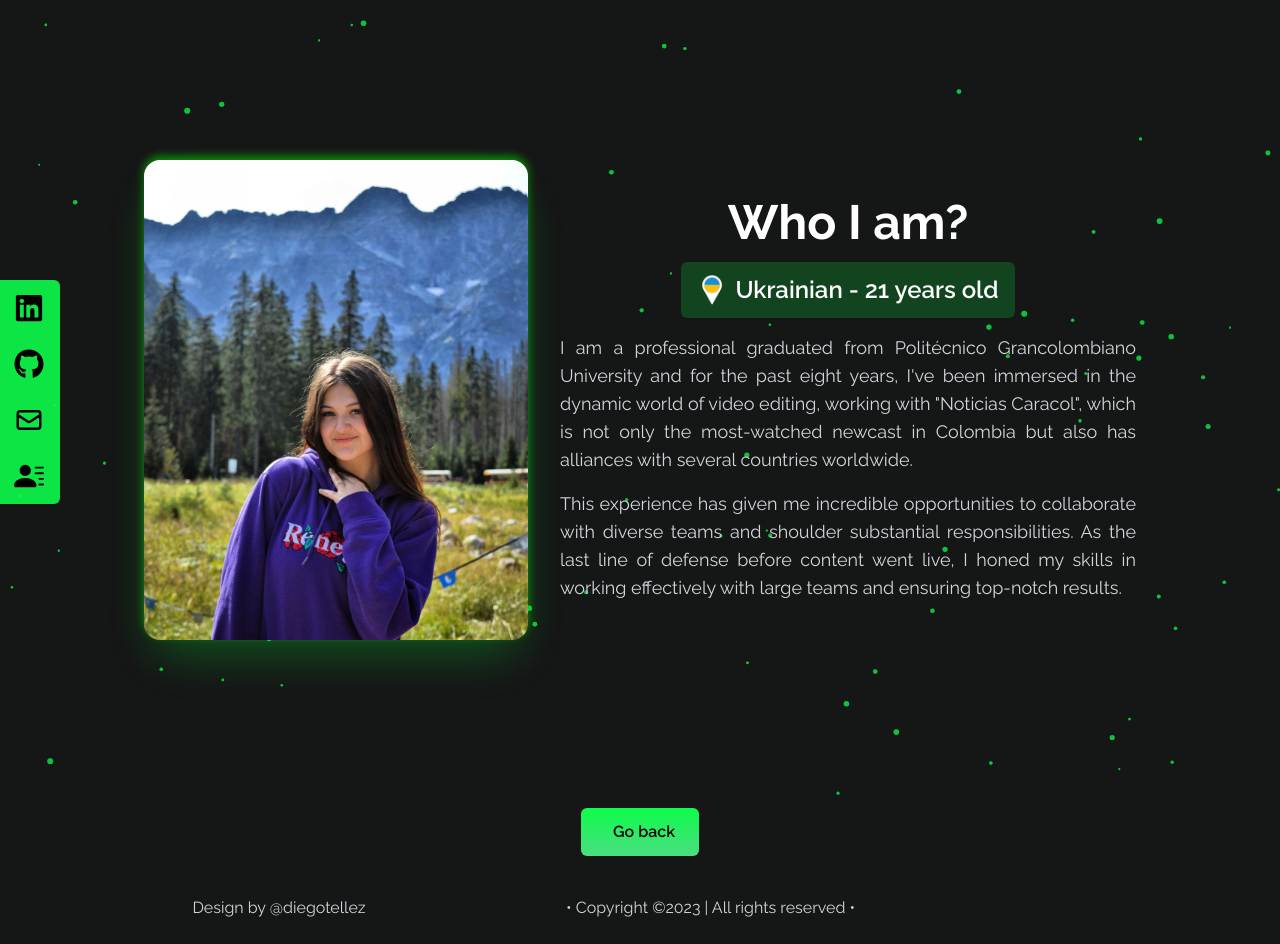
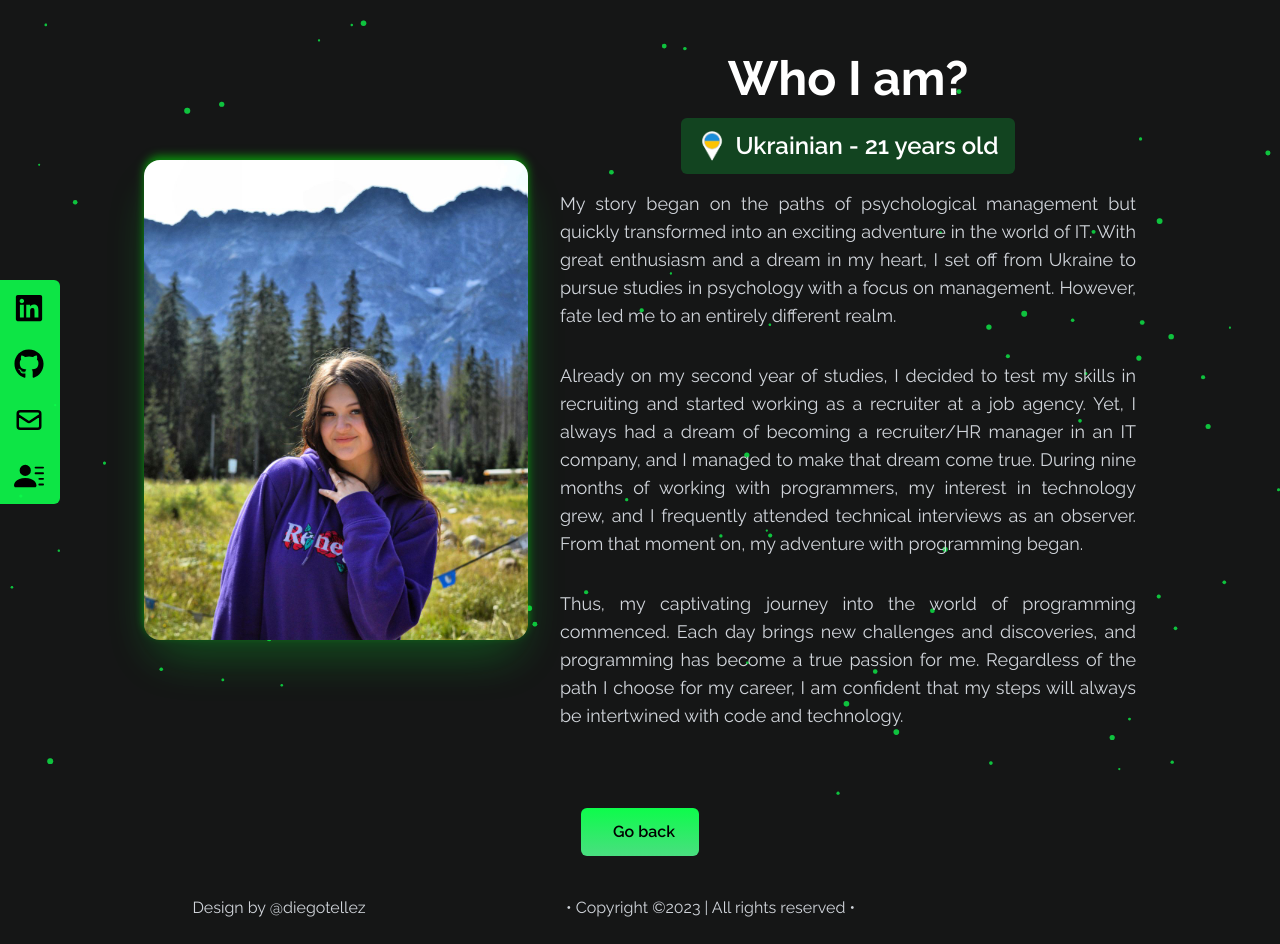
Before and after one commit to ltsvn/portfolio-React, a React (Vite) app: page /portfolio-React/about-me in a window 1280 px wide. Built offline with nearby package versions, Linux system fonts and the light colour scheme.

Commit message:
change description

```diff
--- a/src/components/pages/aboutpage-comps/AboutSectionAbout.jsx
+++ b/src/components/pages/aboutpage-comps/AboutSectionAbout.jsx
@@ -20,9 +20,11 @@ const AboutSectionAbout = () => {
                         <h2 className='text-lg sm:text-xl md:text-2xl md:py-1 font-semibold text-white'>Ukrainian - 21 years old</h2>
                     </div>
 
-                    <p className='text-md md:text-lg text-gray-300 py-4 max-x-md text-justify'>I am a professional graduated from Politécnico Grancolombiano University and for the past eight years, I've been immersed in the dynamic world of video editing, working with "Noticias Caracol", which is not only the most-watched newcast in Colombia but also has alliances with several countries worldwide.</p>
+                    <p className='text-md md:text-lg text-gray-300 py-4 max-x-md text-justify'>My story began on the paths of psychological management but quickly transformed into an exciting adventure in the world of IT. With great enthusiasm and a dream in my heart, I set off from Ukraine to pursue studies in psychology with a focus on management. However, fate led me to an entirely different realm.</p>
 
-                    <p className='text-md md:text-lg text-gray-300 max-x-md text-justify'>This experience has given me incredible opportunities to collaborate with diverse teams and shoulder substantial responsibilities. As the last line of defense before content went live, I honed my skills in working effectively with large teams and ensuring top-notch results.</p>
+                    <p className='text-md md:text-lg text-gray-300 py-4 max-x-md text-justify'>Already on my second year of studies, I decided to test my skills in recruiting and started working as a recruiter at a job agency. Yet, I always had a dream of becoming a recruiter/HR manager in an IT company, and I managed to make that dream come true. During nine months of working with programmers, my interest in technology grew, and I frequently attended technical interviews as an observer. From that moment on, my adventure with programming began.</p>
+
+                    <p className='text-md md:text-lg text-gray-300 py-4 max-x-md text-justify'>Thus, my captivating journey into the world of programming commenced. Each day brings new challenges and discoveries, and programming has become a true passion for me. Regardless of the path I choose for my career, I am confident that my steps will always be intertwined with code and technology.</p>
                 </div>
             </div>
         </section>
--- a/src/components/pages/homepage-comps/MyProjects.jsx
+++ b/src/components/pages/homepage-comps/MyProjects.jsx
@@ -12,6 +12,7 @@ const MyProjects = () => {
     const projects = [
         {
             id: 1,
+            name: 'Fitness App',
             src: fitnessapp,
             demo: 'https://ltsvn.github.io/myFitnessApp/',
             code: 'https://github.com/ltsvn/myFitnessApp',
@@ -19,6 +20,7 @@ const MyProjects = () => {
         },
         {
             id: 2,
+            name: 'Social Network',
             src: socialnetwork,
             demo: '',
             code: 'https://github.com/ltsvn/React_Social_Network',
@@ -26,6 +28,7 @@ const MyProjects = () => {
         },
         {
             id: 3,
+            name: 'Relvise',
             src: relvise,
             demo: 'https://ltsvn.github.io/RELVISE/',
             code: 'https://github.com/ltsvn/RELVISE',
@@ -33,6 +36,7 @@ const MyProjects = () => {
         },
         {
             id: 4,
+            name: 'ToDo List',
             src: todolist,
             demo: '',
             code: 'https://github.com/ltsvn/ToDoList',
@@ -77,12 +81,13 @@ const MyProjects = () => {
 
                 <div  className='grid sm:grid-cols-2 md:grid-cols-3 gap-8 mb-6'>
                     {
-                        projects.map(({ id, src, demo, code, status }) => (
-                                <div key={id} className='shadow-md shadow-gray-600 rounded-lg max-w-md mx-auto'>
-                                    <img src={src} alt="project card" className='rounded-md duration-200 hover:scale-105' />
+                        projects.map(({ id,name, src, demo, code, status }) => (
+                                <div key={id} className='shadow-md shadow-gray-600 rounded-lg max-w-md mx-auto hover:transform hover:scale-110 transition duration-300'>
+                                    <div className='text-center m-5 '>{name}</div>
+                                    <img src={src} alt="project card" className='rounded-md duration-200 ' />
                                     <div className='flex items-center justify-center'>
-                                        <button onClick={() => handleClickDemo(demo)} className='w-1/2 px-6 py-2 m-4 duration-200 hover:scale-125'>Demo</button>
-                                        <button onClick={() => handleClickCode(code)} className='w-1/2 px-6 py-2 m-4 duration-200 hover:scale-125'>Code</button>
+                                        <button onClick={() => handleClickDemo(demo)} className='w-1/2 px-6 py-2 m-4 '>Demo</button>
+                                        <button onClick={() => handleClickCode(code)} className='w-1/2 px-6 py-2 m-4 '>Code</button>
                                     </div>
                                     <p className={status !== 'Finished' ? 'text-green-500' : 'text-red-500'} style={{ margin: '10px' }}>{status}</p>
                                 </div>
```
